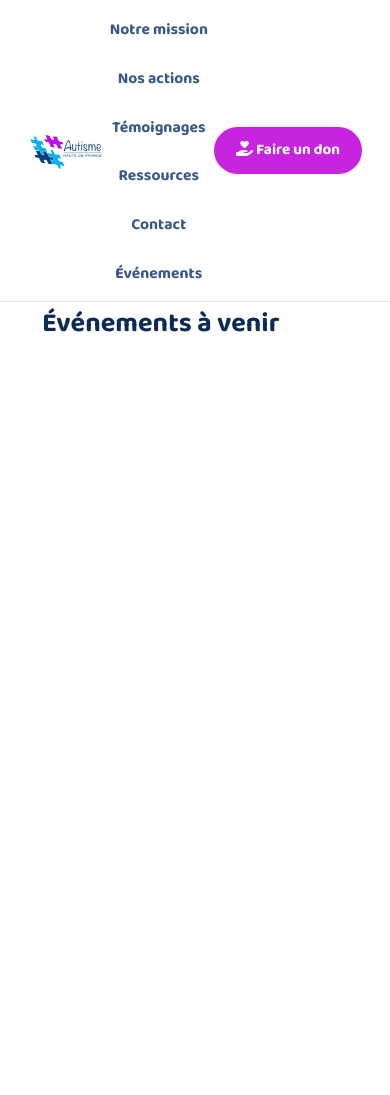
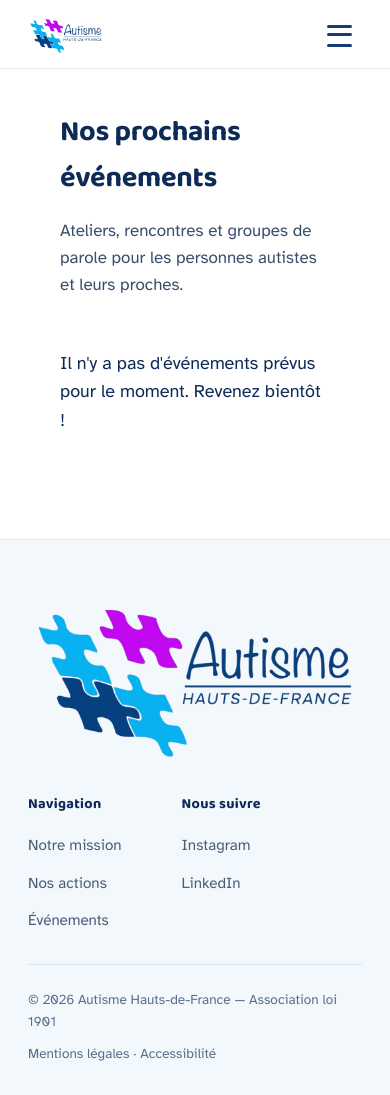
Before and after one commit to BonkingoDaniel006/Stage-b1, a Flask app: page /evenements in a window 390 px wide. Before the commit the page ends 332 px from the top, so only its background shows below. Run offline with Flask 3, Linux system fonts and the light colour scheme; data that the repository does not hold is empty.

Commit message:
fix: rends la page responsive

```diff
--- a/static/style.css
+++ b/static/style.css
@@ -348,6 +348,16 @@
     .contact-grid{grid-template-columns:1fr;}
     .path-item{grid-template-columns:1fr;}
     .cta-band{margin:0 16px; padding:48px 24px;}
+
+    /* Responsive pour la page événement unique */
+    .event-layout {
+      grid-template-columns: 1fr;
+    }
+    .event-sidebar .info-card {
+      position: static;
+      margin-top: 30px;
+    }
+
   }
   @media (prefers-reduced-motion: reduce){ *{animation:none !important; transition:none !important;} }
 
--- a/templates/evenements.html
+++ b/templates/evenements.html
@@ -3,20 +3,23 @@
 <head>
     <meta charset="UTF-8">
     <meta name="viewport" content="width=device-width, initial-scale=1.0">
-    <title>Evenements</title>
+    <title>Nos événements - Autisme Hauts-de-France</title>
     <link rel="stylesheet" href="{{ url_for('static', filename='style.css') }}">
     <link rel="preconnect" href="https://fonts.googleapis.com">
     <link rel="preconnect" href="https://fonts.gstatic.com" crossorigin>
     <link rel="stylesheet" href="https://cdnjs.cloudflare.com/ajax/libs/font-awesome/6.5.2/css/all.min.css" integrity="sha512-SnH5WK+bZxgPHs44uWIX+LLJAJ9/2PkPKZ5QiAj6Ta86w+fsb2TkcmfRyVX3pBnMFcV7oQPJkl9QevSCWr3W6A==" crossorigin="anonymous" referrerpolicy="no-referrer" />
     <link href="https://fonts.googleapis.com/css2?family=Baloo+2:wght@500;600;700;800&family=Atkinson+Hyperlegible:wght@400;700&display=swap" rel="stylesheet">
-
 </head>
 <body>
+
+<a href="#main" class="skip-link">Aller au contenu principal</a>
+
 <header>
     <div class="nav wrap">
         <a href="{{ url_for('index.index') }}" class="logo">
             <img src="{{ url_for('static', filename='/uploads/logo.png') }}" alt="Logo Autisme Hauts-de-France">
         </a>
+        <div class="nav-menu" id="nav-menu">
             <nav aria-label="Navigation principale">
                 <ul>
                     <li><a href="{{ url_for('index.index') }}#mission">Notre mission</a></li>
@@ -29,40 +32,74 @@
             </nav>
             <a href="https://paypal.me/DanielBokingo" class="nav-cta" target="_blank" rel="noopener noreferrer"><i class="fa-solid fa-hand-holding-heart"></i> Faire un don</a>
         </div>
+        <button class="nav-toggle" id="nav-toggle" aria-label="Ouvrir le menu" aria-expanded="false" aria-controls="nav-menu"><span class="hamburger"></span></button>
+    </div>
 </header>
-    <main class="main-content">
-        <h2 class="section-title">Événements à venir</h2>
 
+<main id="main" class="main-content">
+    <section id="events-list">
+        <div class="wrap">
+            <div class="section-head">
+                <h2>Nos prochains événements</h2>
+                <p>Ateliers, rencontres et groupes de parole pour les personnes autistes et leurs proches.</p>
+            </div>
+
+            {% if events %}
             <div class="events-grid">
                 {% for event in events %}
-            <a href="{{ url_for('index.evenement', event_id=event.id) }}">
-               <div class="event-card">
+                <a href="{{ url_for('index.evenement', event_id=event.id) }}" class="event-card {% if loop.index is odd %}purple-theme{% endif %}">
                     <div class="event-image">
-                    <img src="{{ event.image_url }}" alt="Image de l'événement {{ event.title }}">
+                        <!-- Vous pouvez ajouter une image ici si votre modèle en a une -->
+                        <span class="event-tag">{{ event.tag }}</span>
                     </div>
                     <div class="event-details">
-                    <div class="event-date">{{ event.event_date }}</div>
+                        <div class="event-date">{{ event.event_date.strftime('%d %B %Y') }}</div>
                         <h3 class="event-title">{{ event.title }}</h3>
                         <div class="event-info-row">
-                        <span><i class="fa-solid fa-map-marker-alt"></i></span> {{ event.location }}
+                            <i class="fa-solid fa-location-dot"></i>
+                            <span>{{ event.location }}</span>
                         </div>
-                    <div class="event-info-row">
-                        <span><i class="fa-solid fa-users"></i></span> Organisé par : {{ event.organizer }}
                     </div>
-                    <div class="event-footer">
-                        <span style="color: #2ecc71; font-weight: 500;">{{ event.price_info }}</span>
+                </a>
+                {% endfor %}
+            </div>
+            {% else %}
+            <p>Il n'y a pas d'événements prévus pour le moment. Revenez bientôt !</p>
+            {% endif %}
+        </div>
+    </section>
+</main>
 
+<footer>
+  <div class="wrap">
+    <div class="footer-grid">
+      <img src="{{ url_for('static', filename='/uploads/logo.png') }}" alt="Logo Autisme Hauts-de-France" class="logo">
+      <div class="footer-cols">
+        <div class="footer-col">
+          <h4>Navigation</h4>
+          <ul>
+            <li><a href="{{ url_for('index.index') }}#mission">Notre mission</a></li>
+            <li><a href="{{ url_for('index.index') }}#actions">Nos actions</a></li>
+            <li><a href="{{ url_for('index.evenements') }}">Événements</a></li>
+          </ul>
+        </div>
+        <div class="footer-col">
+          <h4>Nous suivre</h4>
+          <ul>
+            <li><a href="#">Instagram</a></li>
+            <li><a href="#">LinkedIn</a></li>
+          </ul>
         </div>
       </div>
     </div>
-            </a>
+    <div class="footer-bottom">
+      <span>© 2026 Autisme Hauts-de-France — Association loi 1901</span>
+      <span>Mentions légales · Accessibilité</span>
+    </div>
+  </div>
+</footer>
 
-            {% endfor %}
-
-
-
-        </div>
-    </main>
+<script src="{{ url_for('static', filename='js/main.js') }}"></script>
 
 </body>
 </html>
```
Lines whose indentation alone changed are shown as unchanged.
